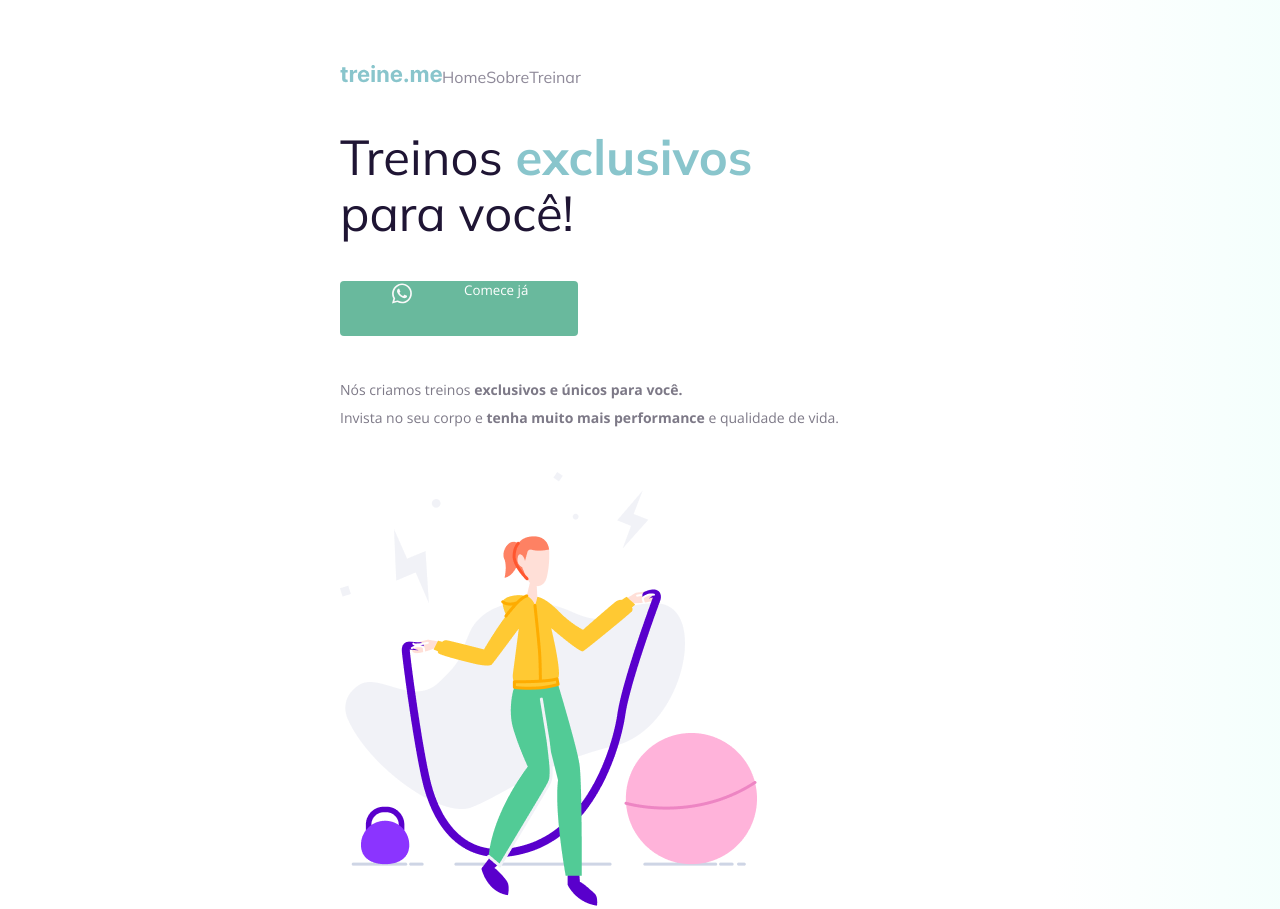
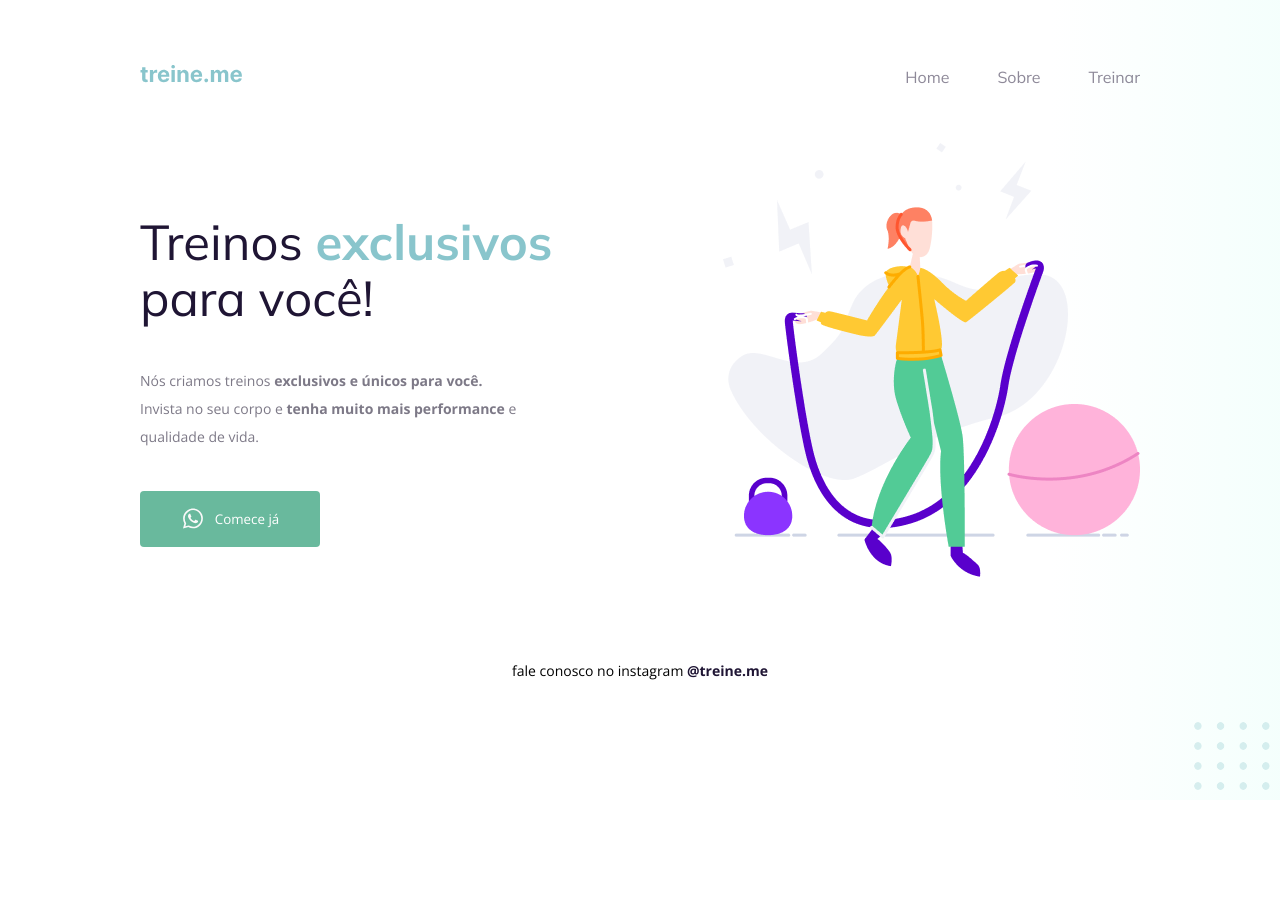
Before and after one commit to kennedysferreira/corrigindoBugDesafio02, a plain HTML site: page index.html in a window 1280 px wide. Shown: the top 909 px of the page. After the commit the page ends 800 px from the top, so only its background shows below. Drawn offline with nearby package versions, Linux system fonts and the light colour scheme.

Commit message:
bug solved

```diff
--- a/index.html
+++ b/index.html
@@ -34,14 +34,14 @@
 
       <section>
         <h1>Treinos <span>exclusivos</span> para você!</h1>
+        <p>
+          Nós criamos treinos <strong>exclusivos e únicos para você.</strong></br>
+          Invista no seu corpo e <strong>tenha muito mais performance</strong> e qualidade de vida.
+        </p>
         <button>
           <img src="images/whats.svg" alt="Ícone do whatsapp">
           Comece já
         </button>
-        <p>
-          Nós criamos treinos <strong>exclusivos e únicos para você.</strong></br>
-          Invista no seu corpo e <strong>tenha muito mais performance</strong> e qualidade de vida.
-        </p>
       </section>
 
       <img src="images/img.png" alt="Desenho de uma mulher pulando corta numa academia.">
--- a/style.css
+++ b/style.css
@@ -1,30 +1,27 @@
 body {
     margin: 0;
-
     font-family: "Open Sans", sans-serif;
-
     background: linear-gradient(90deg, rgb(227, 255, 248, 0) 82.08%, rgb(227, 255, 248, 0.38) 100%);
-
     min-height: 100vh;
   }
 
   .page {
-    width: 600px;
+    width: 1000px;
     margin: 0 auto;
     padding-top: 65px;
   }
 
   nav {
     display: flex;
-    justify-content: start;
+    justify-content: space-between;
     align-items: center;
-
-    margin-bottom: 15px;
+  margin-bottom: 55px;
   }
 
   ul {
     display: flex;
     list-style: none;
+    gap: 48px;
     margin: 0;
     padding: 0;
   }
@@ -41,6 +38,12 @@ body {
   ul li a:hover {
     font-weight: bold;
     opacity: 1;
+  }
+
+  main {
+    display: flex;
+    justify-content: space-between;
+    align-items: center;
   }
 
   h1,
@@ -67,7 +70,7 @@ body {
     font-size: 14px;
     line-height: 28px;
     color: #7d7987;
-
+    width: 435px;
     margin: 40px 0;
   }
 
@@ -77,11 +80,14 @@ body {
 
     background: #69B99D;
     border: 0;
-    padding: 0 50px 30px;
+    padding: 0;
+    width: 180px;
+    height: 56px;
 
     display: flex;
-    justify-content: space-around;
-    gap: 50px;
+    justify-content: center;
+    align-items: center;
+    gap: 10px;
 
     border-radius: 4px;
 
@@ -106,6 +112,7 @@ body {
   }
 
   #balls {
+    position: fixed;
       bottom: 0;
       right: 0;
   }
```
